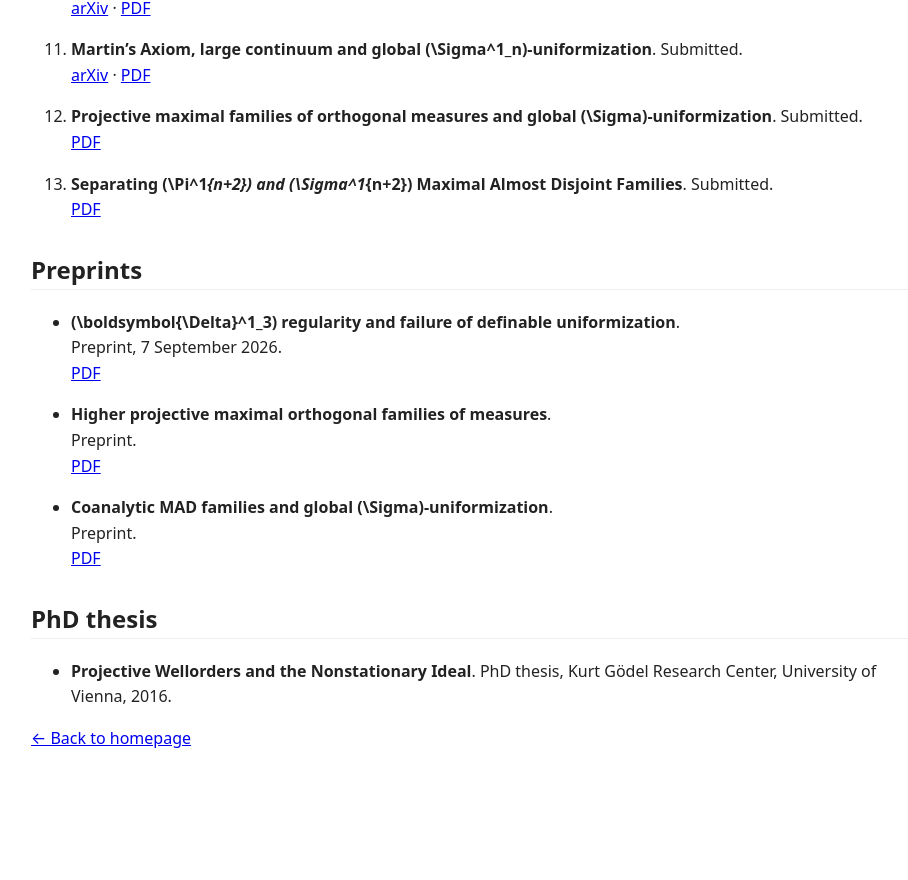
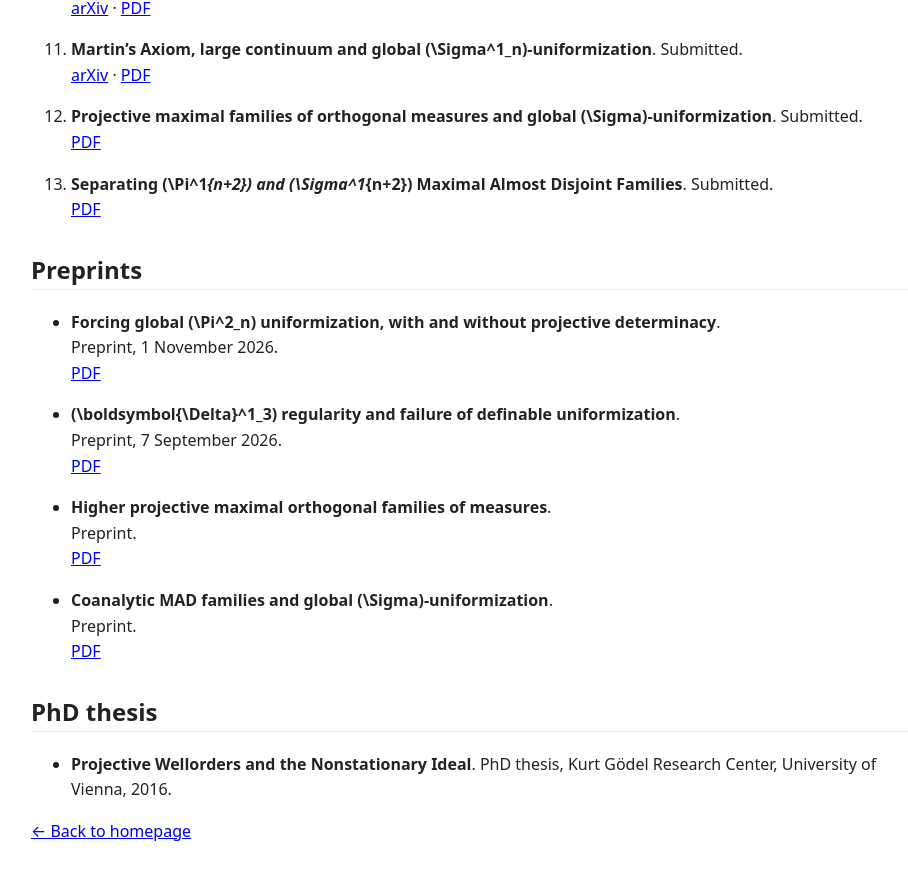
Before and after one commit to StefanHoffelner/stefanhoffelner.github.io, a Jekyll site: the page built from publications.md, in a window 1280 px wide and 900 px high, scrolled down 1876 px. Shown: the top 880 px of the window, without its empty margins (159-1067 px from the left). Built offline with Jekyll 4.4.1, drawn with Linux system fonts in a browser that asks for light colours; our own code applies the rules of GitHub Pages for plain Markdown files; a script that is not in the unit is left out; before the commit the page ends 2684 px from its top, so only the background shows below that.

Commit message:
Add preprint on global Pi2n uniformization with and without PD

```diff
--- a/publications.md
+++ b/publications.md
@@ -90,6 +90,10 @@ permalink: /publications/
 
 ## Preprints
 
+- **Forcing global \(\Pi^2_n\) uniformization, with and without projective determinacy**.
+  Preprint, 1 November 2026.
+  [PDF](/papers/forcing-global-pi2n-uniformization.pdf)
+
 - **\(\boldsymbol{\Delta}^1_3\) regularity and failure of definable uniformization**.
   Preprint, 7 September 2026.
   [PDF](/papers/delta13-regularity-definable-uniformization.pdf)
```
Also changed, not shown: 1 other file.
